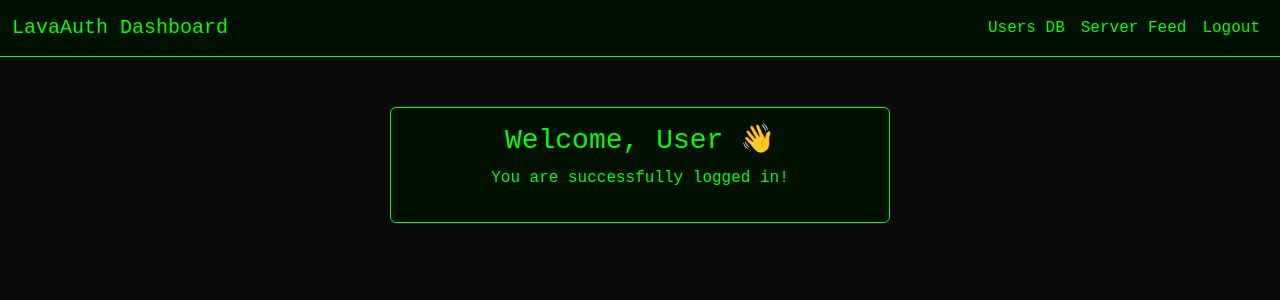
After one commit to sarashsahu/LavaAuth, a Flask app: page /dashboard in a window 1280 px wide. The commit adds this page. Shown: the top 300 px of the page. Run offline with Flask 3, Linux system fonts and the light colour scheme.

Commit message:
dashboard added

```diff
--- a/app.py
+++ b/app.py
@@ -6,7 +6,7 @@ import smtplib
 import cv2
 from email.mime.multipart import MIMEMultipart
 from email.mime.text import MIMEText
-from flask import Flask, render_template, request, jsonify
+from flask import Flask, render_template, request, jsonify, session, redirect, url_for
 from dotenv import load_dotenv
 from email.utils import formataddr
 
@@ -272,6 +272,10 @@ def admin_users():
         print(f"Error in /admin_users: {e}")
         return "Error loading admin dashboard."
 
+@app.route('/dashboard')
+def dashboard():
+    return render_template('dashboard.html')
+
 @app.route('/delete_user', methods=['POST'])
 def delete_user():
     try:
@@ -309,5 +313,19 @@ def login():
         print(f"Error in /login: {e}")
         return jsonify({"error": "Internal server error"}), 500
 
+@app.route('/logout')
+def logout():
+    session.clear()  # Clear any session data
+    return redirect(url_for('login'))  # Redirect user to login page
+
+@app.after_request
+def add_cache_control_headers(response):
+    # Prevent caching of sensitive pages like the dashboard
+    if request.endpoint in ['dashboard', 'admin_users']:
+        response.cache_control.no_cache = True
+        response.cache_control.no_store = True
+        response.cache_control.must_revalidate = True
+    return response
+
 if __name__ == '__main__':
     app.run(debug=True)
--- a/tempCodeRunnerFile.py
+++ /dev/null
@@ -1 +0,0 @@
-flask
--- a/templates/admin_users.html
+++ b/templates/admin_users.html
@@ -88,7 +88,7 @@
     <div><strong>Admin Panel</strong></div>
     <div>
       <a href="/dashboard">← Back</a>
-      <a href="/index">Logout</a>
+      <a href="/">Logout</a>
     </div>
   </nav>
 
--- /dev/null
+++ b/templates/dashboard.html
@@ -0,0 +1,76 @@
+<!DOCTYPE html>
+<html lang="en">
+<head>
+  <meta charset="UTF-8">
+  <title>User Dashboard</title>
+  <meta name="viewport" content="width=device-width, initial-scale=1.0" />
+  <link rel="stylesheet" href="https://cdn.jsdelivr.net/npm/bootstrap@5.3.0/dist/css/bootstrap.min.css" />
+  <style>
+    body {
+      background-color: #0a0a0a;
+      color: #00ff00;
+      font-family: 'Courier New', Courier, monospace;
+    }
+    .navbar {
+      background-color: #001100;
+      border-bottom: 1px solid #00ff00;
+    }
+    .navbar-brand, .nav-link {
+      color: #00ff00 !important;
+    }
+    .container {
+      margin-top: 50px;
+    }
+    .card {
+      background-color: #001100;
+      border: 1px solid #00ff00;
+    }
+    .card-body {
+      color: #00ff00;
+    }
+  </style>
+</head>
+<body>
+  <!-- Navbar -->
+  <nav class="navbar navbar-expand-lg">
+    <div class="container-fluid">
+      <a class="navbar-brand" href="#">LavaAuth Dashboard</a>
+      <div class="collapse navbar-collapse">
+        <ul class="navbar-nav ms-auto">
+          <li class="nav-item">
+            <a class="nav-link" href="/admin_users">Users DB</a>
+          </li>
+          <li class="nav-item">
+            <a class="nav-link" href="/visual_code">Server Feed</a>
+          </li>
+          <li class="nav-item">
+            <a class="nav-link" href="#" onclick="logout()">Logout</a>
+          </li>
+        </ul>
+      </div>
+    </div>
+  </nav>
+
+  <!-- Main Content -->
+  <div class="container text-center">
+    <div class="card mx-auto" style="max-width: 500px;">
+      <div class="card-body">
+        <h3>Welcome, <span id="username">User</span> 👋</h3>
+        <p>You are successfully logged in!</p>
+      </div>
+    </div>
+  </div>
+
+  <script>
+    // Get username from local storage (adjusted for your app)
+    const userName = localStorage.getItem('loggedInUserName');
+    document.getElementById('username').innerText = userName || "User";
+
+    // Logout function to clear session and redirect to login page
+    function logout() {
+      localStorage.removeItem('loggedInUserName');  // Clearing only the username from local storage
+      window.location.href = '/';  // Redirect to the login page
+    }
+  </script>
+</body>
+</html>
--- a/templates/visual_code.html
+++ b/templates/visual_code.html
@@ -9,6 +9,10 @@
       margin: 0;
       padding: 0;
       background-color: #000;
+      background-image: url("../assets/server.gif");
+      background-size: cover; /* Optional: makes sure the image covers the whole body */
+      background-repeat: no-repeat; /* Optional: prevents repeating the image */
+      background-position: center; /* Optional: centers the image */
       color: #00ff00;
       font-family: 'Courier New', Courier, monospace;
       display: flex;
```
Also changed, not shown: templates/index.html (+9 -1 lines), assets/server.gif (renamed from templates/assests/server.gif), users.db.
